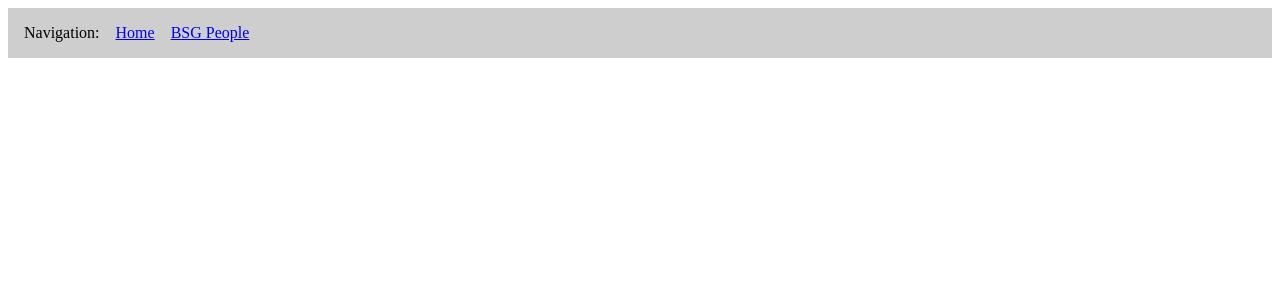
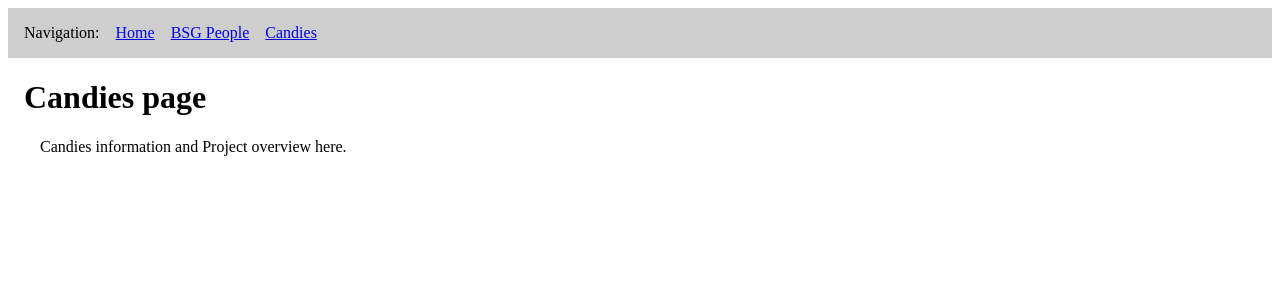
Before and after one commit to dotdyl/Dylan-2-Candy-Crafters, a React (Vite) app in the folder src/frontend/: page /candies in a window 1280 px wide. Shown: the top 300 px of the page. Built offline with nearby package versions, Linux system fonts and the light colour scheme.

Commit message:
Added candies route and page

```diff
--- a/src/frontend/src/App.jsx
+++ b/src/frontend/src/App.jsx
@@ -4,6 +4,7 @@ import { Routes, Route } from 'react-router-dom';
 // Pages
 import Home from './pages/Home';
 import BSGPeople from './pages/BSGPeople';
+import Candies from './pages/Candies';
 
 // Components
 import Navigation from './components/Navigation';
@@ -20,6 +21,7 @@ function App() {
             <Routes>
                 <Route path="/" element={<Home />} />
                 <Route path="/bsg-people" element={<BSGPeople backendURL={backendURL} />} />
+                <Route path="/candies" element={<Candies backendURL={backendURL} />} />
             </Routes>
         </>
     );
--- a/src/frontend/src/components/Navigation.jsx
+++ b/src/frontend/src/components/Navigation.jsx
@@ -4,6 +4,7 @@ function Navigation() {
             Navigation:
             <a href="/">Home</a>
             <a href="/bsg-people">BSG People</a>
+            <a href="/candies">Candies</a>
         </nav>
     )
 } export default Navigation;
--- /dev/null
+++ b/src/frontend/src/pages/Candies.jsx
@@ -0,0 +1,10 @@
+function Candies() {
+    return (
+        <>
+            <h1>Candies page</h1>
+            <div className="homepageDescription">
+                <p>Candies information and Project overview here.</p>
+            </div>
+        </>
+    )
+} export default Candies;
```
